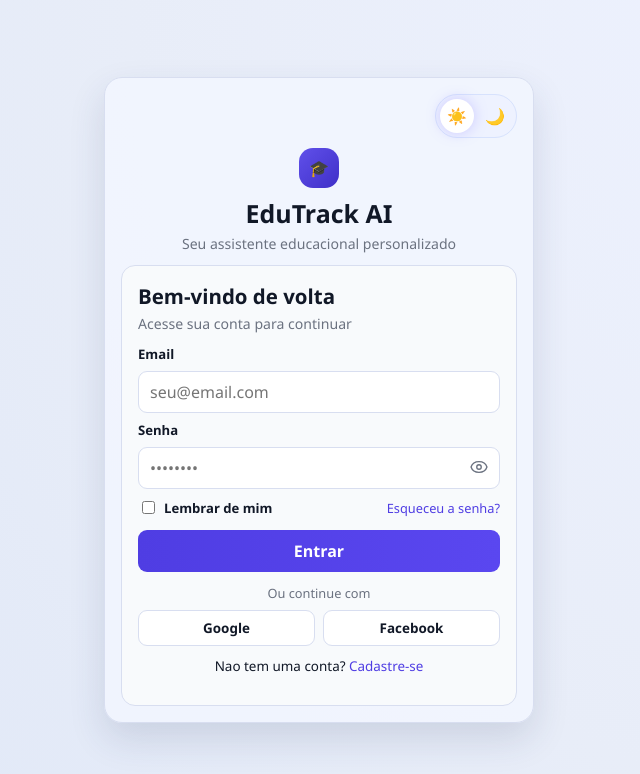
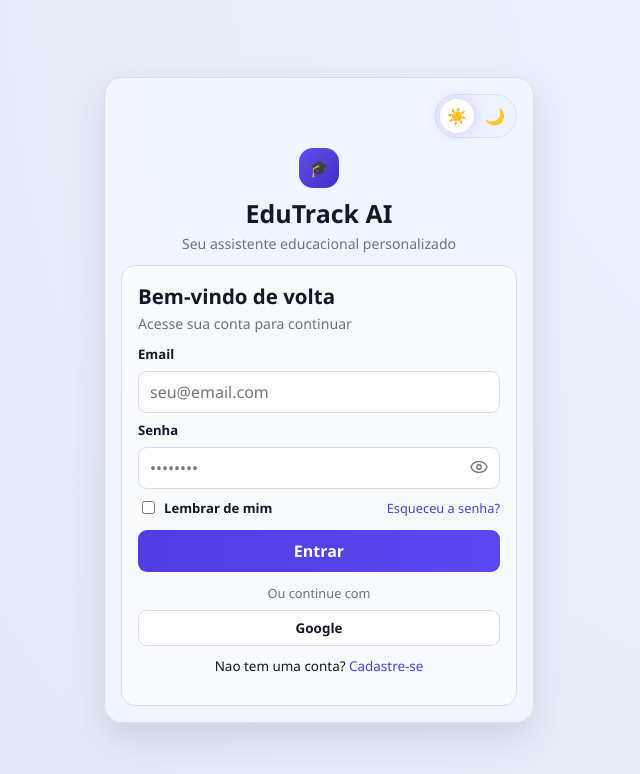
Before and after one commit to henrique-castilho/IMPACTA_InovationLab_TESTE, a React (Vite) app in the folder EduTrack_ai/frontend/: page /login in a window 1280 px wide. Shown: the top 774 px of the page, without its empty margins (321-961 px from the left). Built offline with nearby package versions, Linux system fonts and the light colour scheme.

Commit message:
style(auth): remover login social do facebook e centralizar google

```diff
--- a/EduTrack_ai/frontend/src/telas/TelaCadastro.jsx
+++ b/EduTrack_ai/frontend/src/telas/TelaCadastro.jsx
@@ -121,7 +121,6 @@ export function TelaCadastro() {
 
           <div className="redes-sociais">
             <button type="button" className="botao-social">Google</button>
-            <button type="button" className="botao-social">Facebook</button>
           </div>
 
           <p className="rodape-autenticacao">
--- a/EduTrack_ai/frontend/src/telas/TelaLogin.css
+++ b/EduTrack_ai/frontend/src/telas/TelaLogin.css
@@ -157,7 +157,7 @@ body.dark-mode .botao-olho {
 
 .redes-sociais {
   display: grid;
-  grid-template-columns: repeat(2, minmax(0, 1fr));
+  grid-template-columns: 1fr;
   gap: 8px;
 }
 
--- a/EduTrack_ai/frontend/src/telas/TelaLogin.jsx
+++ b/EduTrack_ai/frontend/src/telas/TelaLogin.jsx
@@ -124,7 +124,6 @@ export function TelaLogin() {
 
           <div className="redes-sociais">
             <button type="button" className="botao-social">Google</button>
-            <button type="button" className="botao-social">Facebook</button>
           </div>
 
           <p className="rodape-autenticacao">
```
